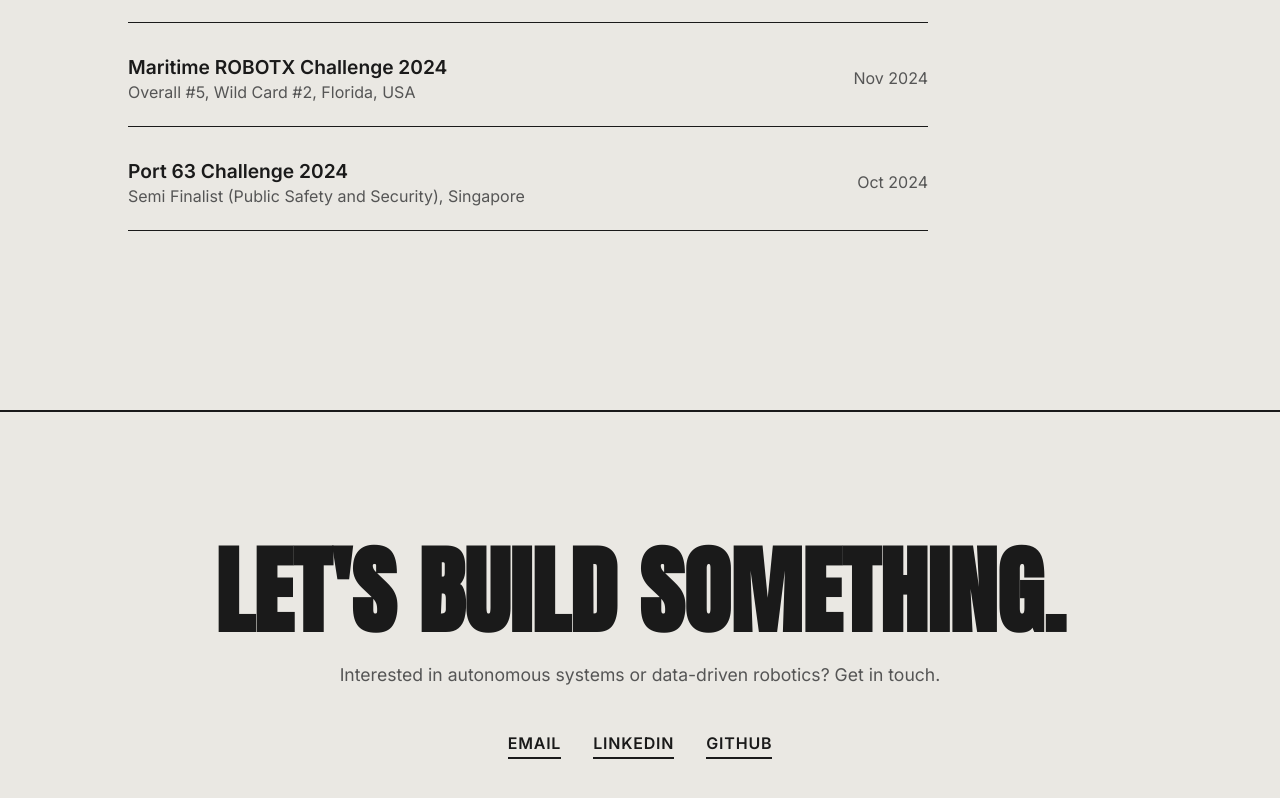
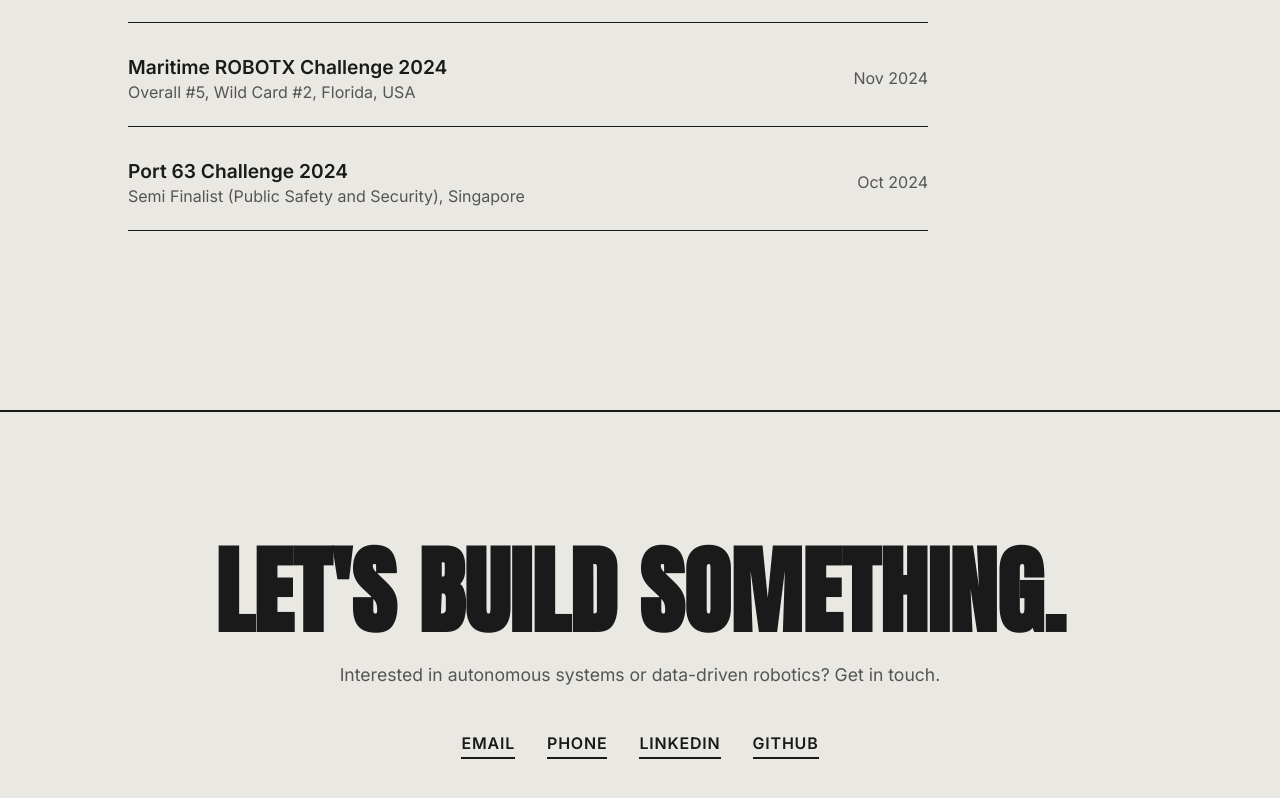
Before and after one commit to MShandilya707/Mayank_web, a React (Vite) app: page / in a window 1280 px wide. Shown: the part 5233-6031 px from the top of the page. Built offline with nearby package versions, Linux system fonts and the light colour scheme.

Commit message:
Update social links in Contact section

```diff
--- a/src/components/Contact.tsx
+++ b/src/components/Contact.tsx
@@ -33,8 +33,9 @@ export const Contact = () => {
         style={{ display: 'flex', gap: '2rem', justifyContent: 'center', fontWeight: 600, textTransform: 'uppercase', letterSpacing: '0.05em' }}
       >
         <a href="mailto:mshandilya707@gmail.com" style={{ color: 'var(--color-text)', textDecoration: 'none', borderBottom: '2px solid var(--color-text)', paddingBottom: '4px' }}>Email</a>
-        <a href="#" style={{ color: 'var(--color-text)', textDecoration: 'none', borderBottom: '2px solid var(--color-text)', paddingBottom: '4px' }}>LinkedIn</a>
-        <a href="#" style={{ color: 'var(--color-text)', textDecoration: 'none', borderBottom: '2px solid var(--color-text)', paddingBottom: '4px' }}>GitHub</a>
+        <a href="tel:+6586796706" style={{ color: 'var(--color-text)', textDecoration: 'none', borderBottom: '2px solid var(--color-text)', paddingBottom: '4px' }}>Phone</a>
+        <a href="https://www.linkedin.com/in/mayank-shandilya-9352b51a8/" target="_blank" rel="noopener noreferrer" style={{ color: 'var(--color-text)', textDecoration: 'none', borderBottom: '2px solid var(--color-text)', paddingBottom: '4px' }}>LinkedIn</a>
+        <a href="https://github.com/MShandilya707" target="_blank" rel="noopener noreferrer" style={{ color: 'var(--color-text)', textDecoration: 'none', borderBottom: '2px solid var(--color-text)', paddingBottom: '4px' }}>GitHub</a>
       </motion.div>
     </section>
   );
```
